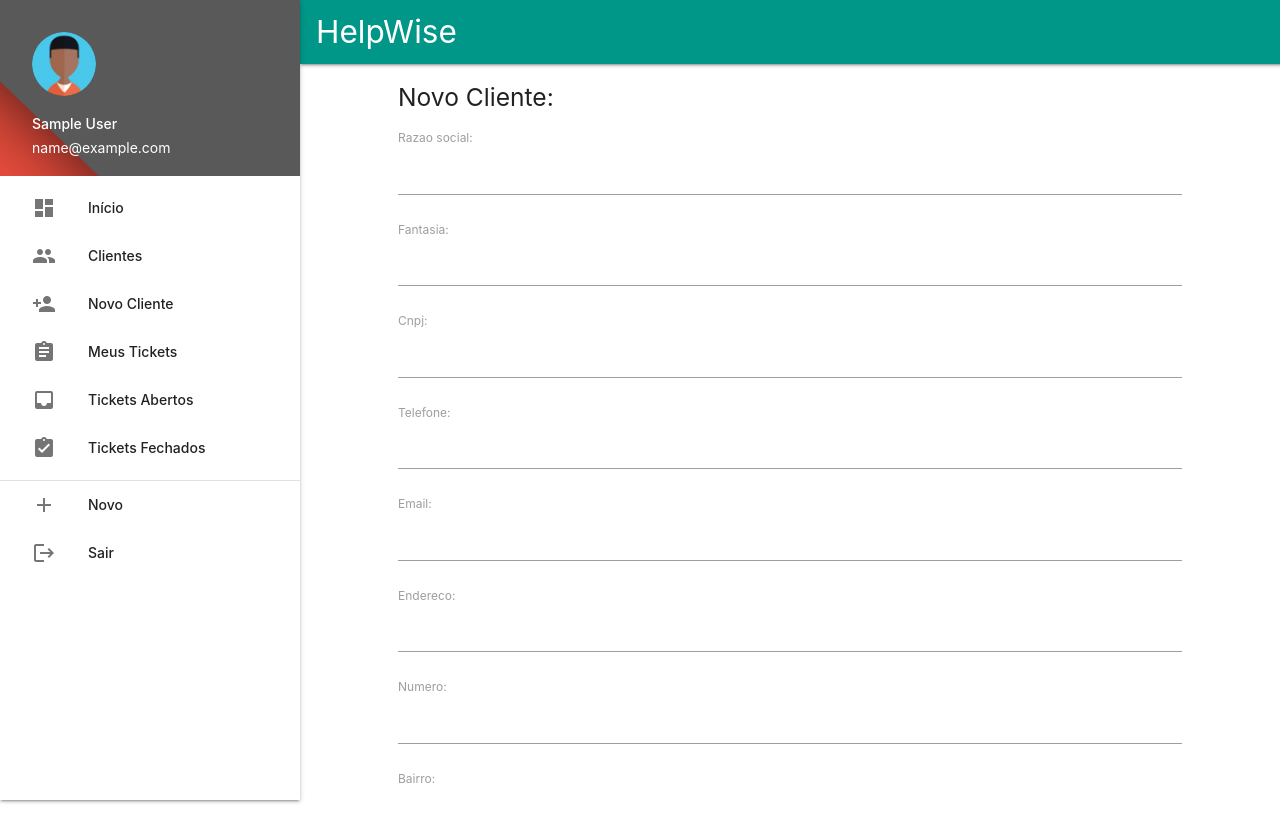
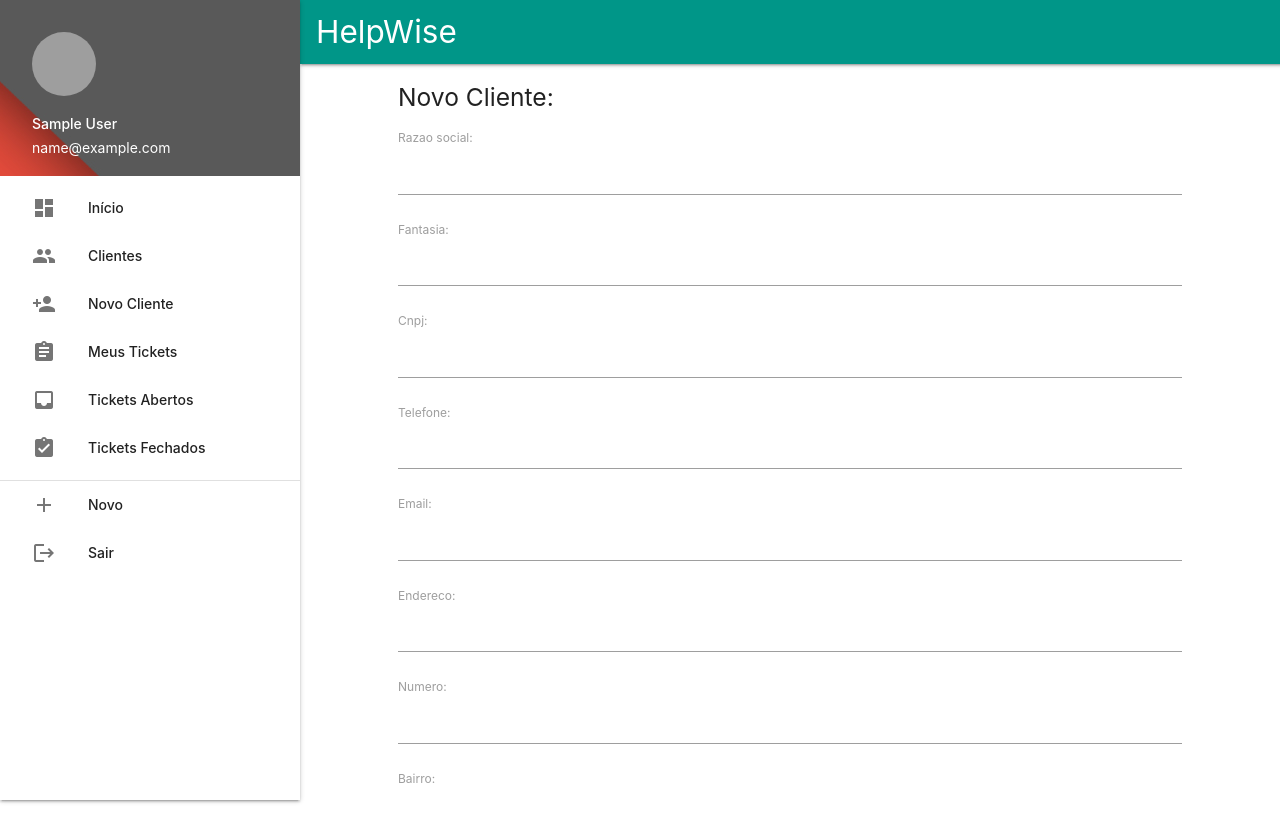
Before and after one commit to JulianoAlexGomes/helpwise, a Django app: page /cliente/novo/ in a window 1280 px wide. Shown: the top 834 px of the page. Run offline with Django 3.2, Linux system fonts and the light colour scheme; the visitor is signed in with stand-in values (Sample User, id 1); grey boxes are pictures that could not be loaded.

Commit message:
updating

```diff
--- a/tiqt/templates/base.html
+++ b/tiqt/templates/base.html
@@ -48,7 +48,7 @@
               <div class="background">
 		<img alt="" src="{% static 'core/defaultbg.jpg' %}"/>
 	      </div>
-              <img class="circle" alt="" src="{% static 'core/default_man.png' %}"/>
+        <img class="circle" alt="" src="https://images.unsplash.com/photo-1535713875002-d1d0cf377fde"/>
 	      <span class="name white-text">{{ user.get_full_name  }}</span>
 	      <span class="email white-text">{{ user.email|default:"- - -" }}</span>
 	    </div>
```
